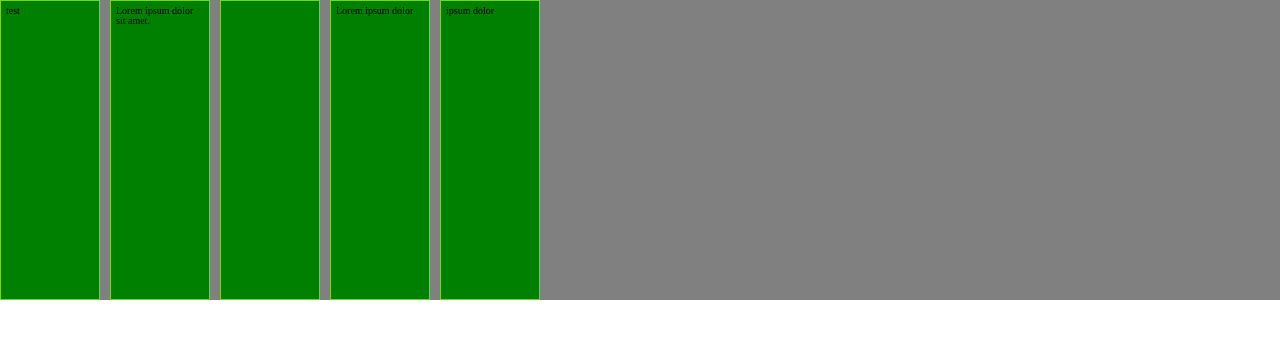
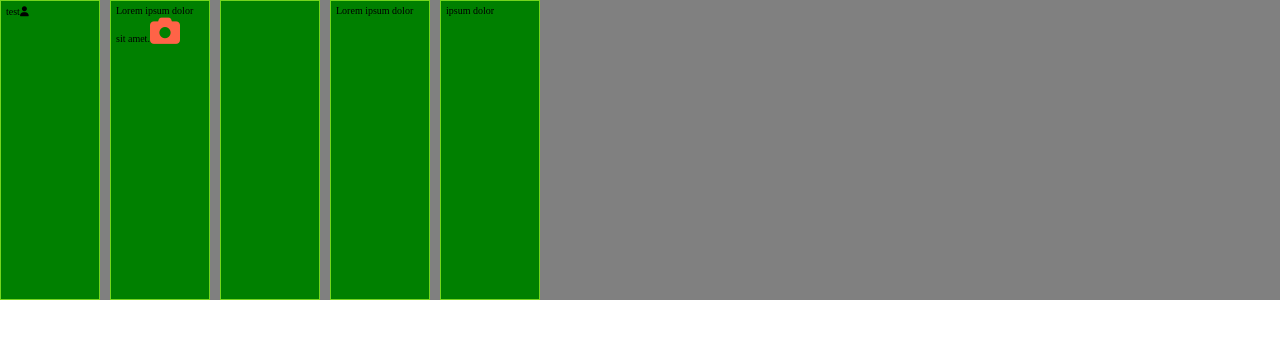
Before and after one commit to 7GBars/CSS_LEARNING_GIT, a React (Create React App) app: page / in a window 1280 px wide. Shown: the top 338 px of the page. Built offline with nearby package versions, Linux system fonts and the light colour scheme.

Commit message:
-добавить иконки fontawesome -изменить цвет и размер иконки(наследуются)

```diff
--- a/public/index.html
+++ b/public/index.html
@@ -24,6 +24,8 @@
       work correctly both with client-side routing and a non-root public URL.
       Learn how to configure a non-root public URL by running `npm run build`.
     -->
+
+    <script src="https://kit.fontawesome.com/c7c1180ec2.js" crossorigin="anonymous"></script>
     <title>React App</title>
   </head>
   <body>
--- a/src/components/grid/grid-container-options/auto-fill_auto-fit/auto-fill.tsx
+++ b/src/components/grid/grid-container-options/auto-fill_auto-fit/auto-fill.tsx
@@ -5,8 +5,15 @@ import './auto-fill.scss';
 export const AutoFill = (props:  any) => {
   return (
     <div className={'grid-container1'}>
-      <div className="item1">test</div>
-      <div className="item1">Lorem ipsum dolor sit amet.</div>
+      <div className="item1">test
+        <i className="fa-solid fa-user"></i>
+      </div>
+      <div className="item1">
+        Lorem ipsum dolor sit amet.
+        <span style={{fontSize: '3em', color: 'Tomato'}}>
+          <i className="fa-solid fa-camera"></i>
+        </span>
+      </div>
       <div className="item1"></div>
       <div className="item1">Lorem ipsum dolor</div>
       <div className="item1"> ipsum dolor</div>
```
